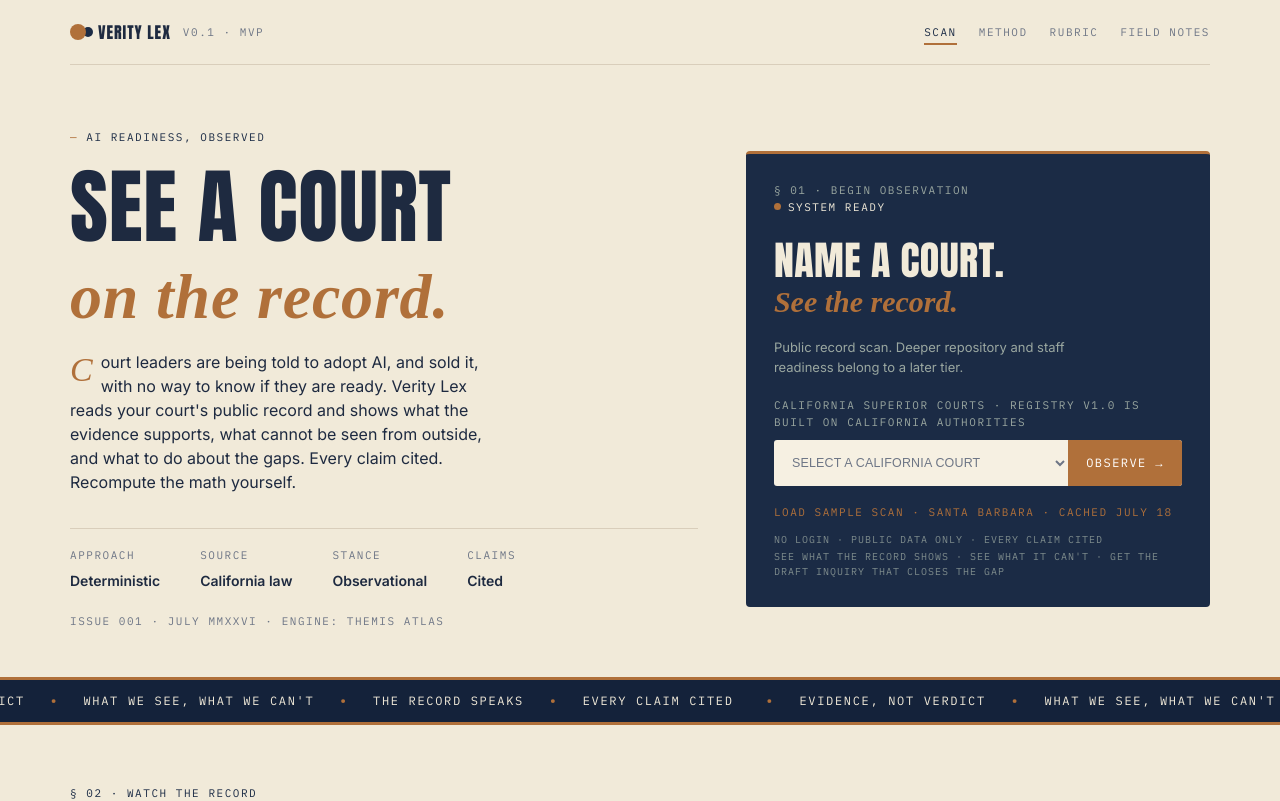
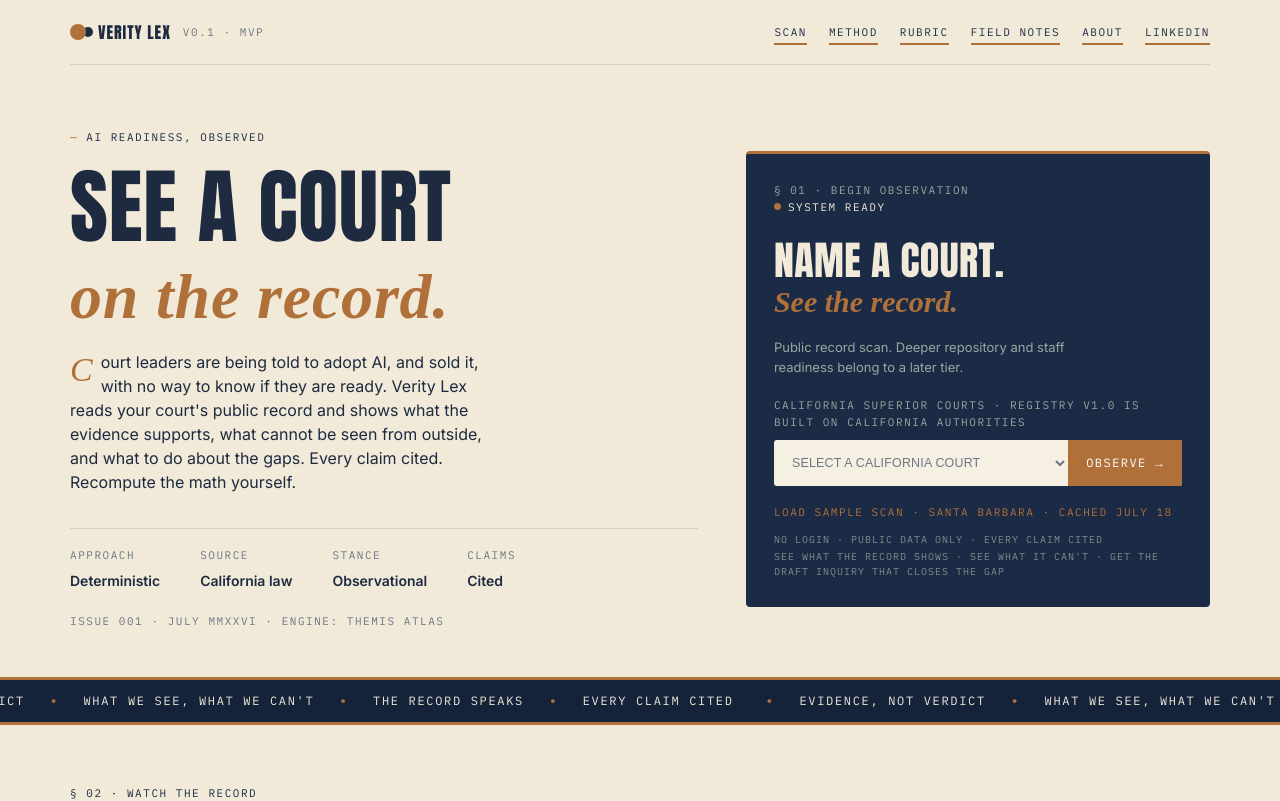
Before and after one commit to earlgreyhot1701D/verity-lex, a Next.js app: page / in a window 1280 px wide. Shown: the top 801 px of the page. Built offline with nearby package versions, Linux system fonts and the light colour scheme; a web font is replaced by a local one.

Commit message:
docs: add project author and profile links

```diff
--- a/components/ScanAct.tsx
+++ b/components/ScanAct.tsx
@@ -32,9 +32,11 @@
         </div>
         <div className={`${styles.navLinks} ${styles.mono}`} aria-label="Page sections">
           <a href="#scan">Scan</a>
-          <span>Method</span>
-          <span>Rubric</span>
-          <span>Field Notes</span>
+          <a href="/methods">Method</a>
+          <a href="/methods#methods-title">Rubric</a>
+          <a href="/#observation">Field Notes</a>
+          <a href="https://earlgreyhot1701d.github.io/Clew-Labs/">About</a>
+          <a href="https://www.linkedin.com/in/la-shara-cordero-a0017a11/">LinkedIn</a>
         </div>
       </nav>
 
```
Also changed, not shown: 1 other file (tests, documents, lock files or other folders).
